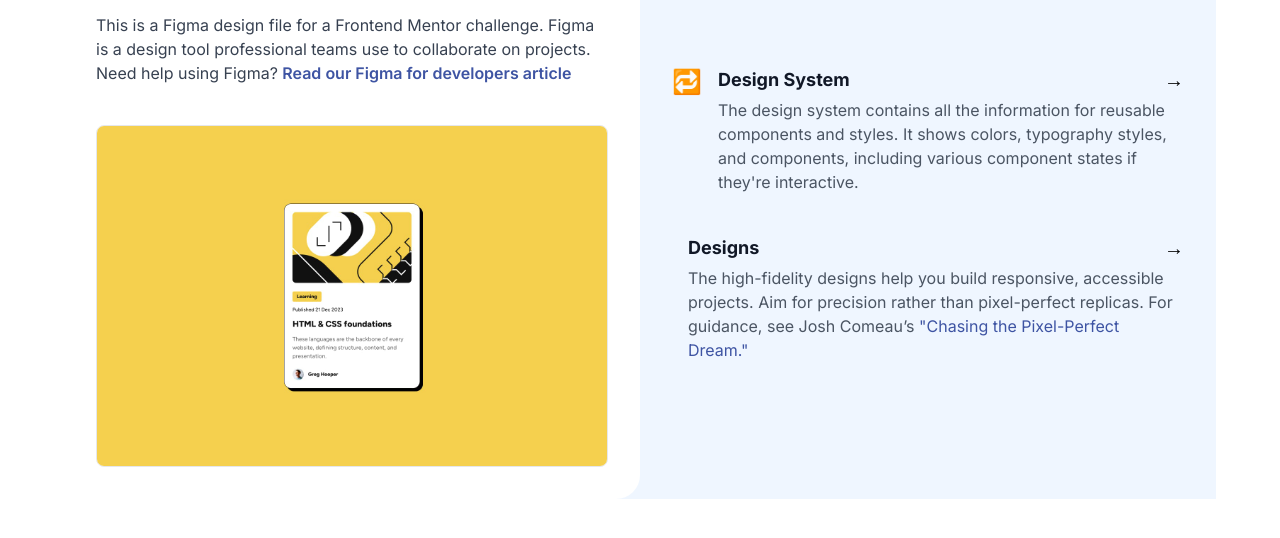
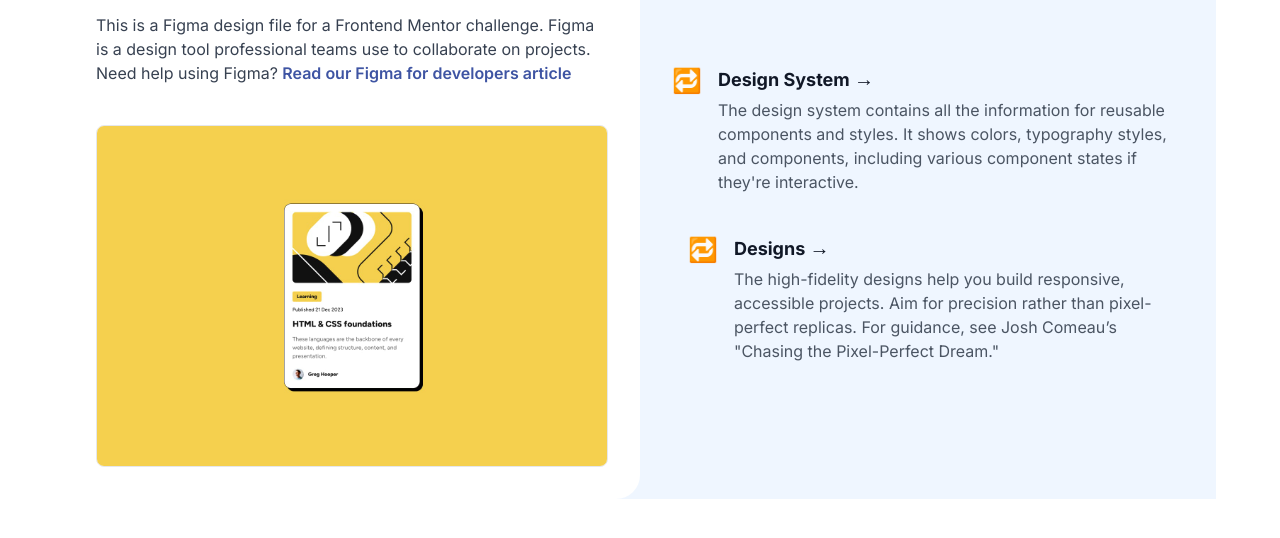
Before and after one commit to NIYONIZERA/Blog-preview-card, a website: page index.html in a window 1280 px wide. Shown: the part 186-724 px from the top of the page. Drawn offline with nearby package versions, Linux system fonts and the light colour scheme.

Commit message:
fixed layout

```diff
--- a/index.html
+++ b/index.html
@@ -42,8 +42,8 @@
         <div class="text-teal-500 text-2xl mr-4">🔁</div>
         <div class="flex-1">
           <div class="flex justify-between items-center">
-            <h3 class="font-bold text-lg text-gray-900">Design System</h3>
-            <span class="text-xl">→</span>
+            <h3 class="font-bold text-lg text-gray-900">Design System <span class="text-xl">→</span></h3>
+
           </div>
           <p class="text-gray-600 mt-1">
             The design system contains all the information for reusable components and styles. It shows colors, typography styles, and components, including various component states if they're interactive.
@@ -54,14 +54,16 @@
       <!-- Designs -->
       <div class="flex items-start">
         <div class="text-orange-500 text-2xl mr-4"></div>
+        <div class="text-teal-500 text-2xl mr-4">🔁</div>
         <div class="flex-1">
+
           <div class="flex justify-between items-center">
-            <h3 class="font-bold text-lg text-gray-900">Designs</h3>
-            <span class="text-xl">→</span>
+            <h3 class="font-bold text-lg text-gray-900">Designs <span class="text-xl">→</span></h3>
+
           </div>
           <p class="text-gray-600 mt-1">
             The high-fidelity designs help you build responsive, accessible projects. Aim for precision rather than pixel-perfect replicas. For guidance, see Josh Comeau’s
-            <a href="#" class="text-[#3E54A3] hover:underline">"Chasing the Pixel-Perfect Dream."</a>
+            <a href="#" class=" hover:underline">"Chasing the Pixel-Perfect Dream."</a>
           </p>
         </div>
       </div>
```
